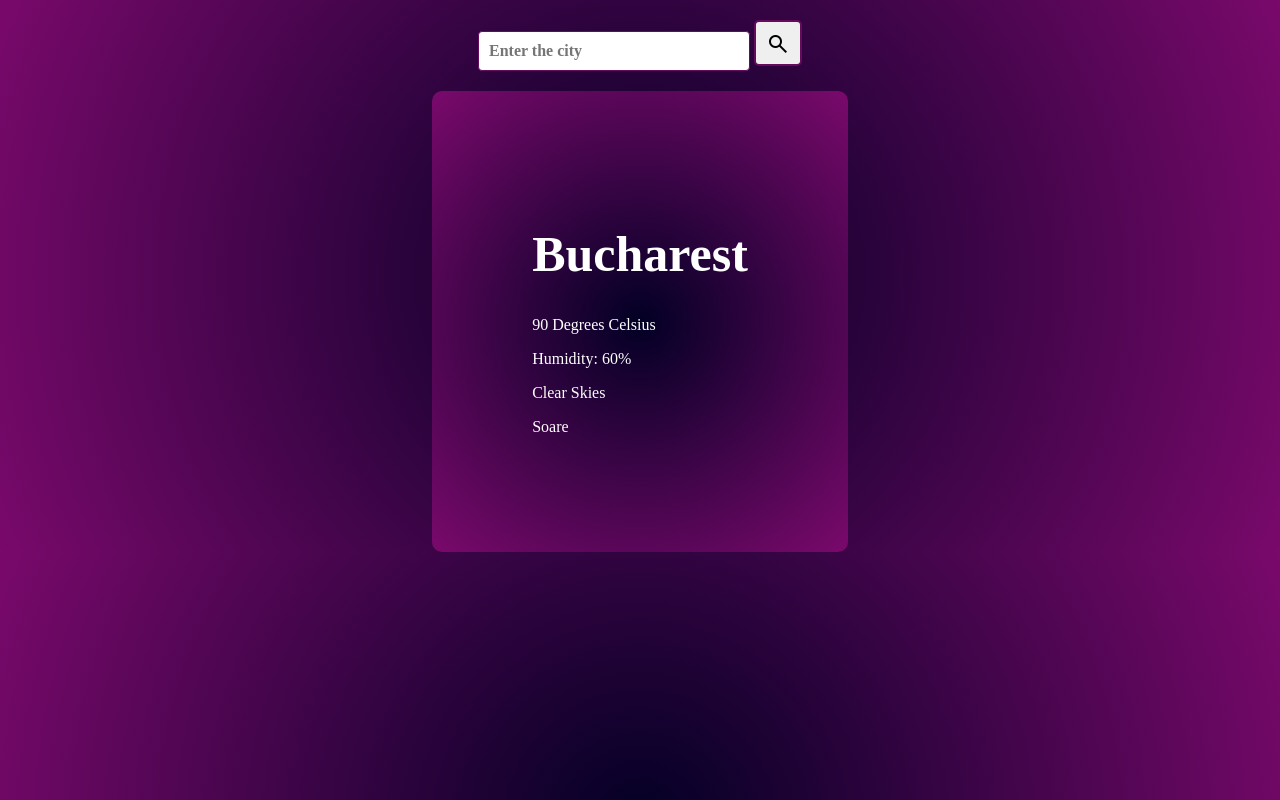
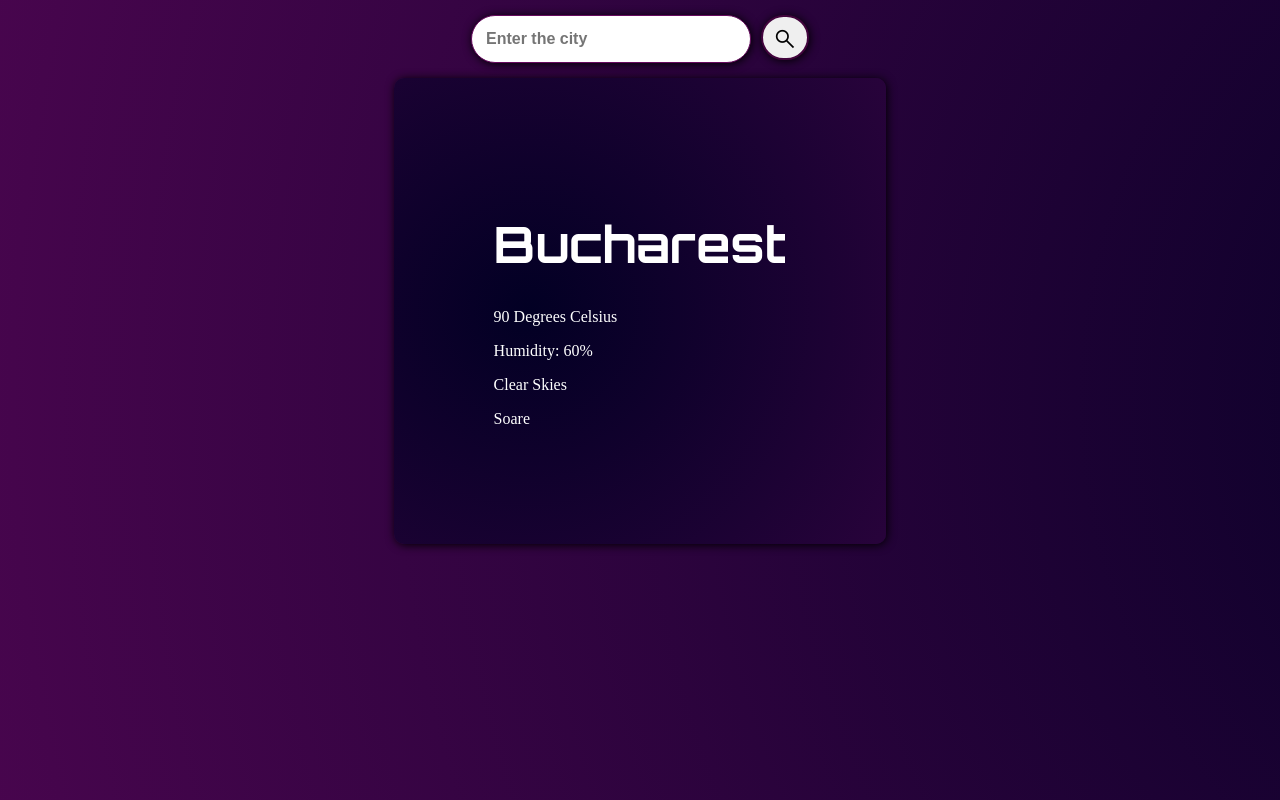
Before and after one commit to cristicemaivrei/weatherapp-progress, a plain HTML site: page index.html in a window 1280 px wide. Drawn offline with nearby package versions, Linux system fonts and the light colour scheme; a web font is replaced by a local one.

Commit message:
Update style.css

```diff
--- a/style.css
+++ b/style.css
@@ -7,39 +7,47 @@ background: radial-gradient(circle, rgba(2,0,36,1) 0%, rgba(121,9,107,1) 100%, r
     display: flex;
     flex-direction: column;
     align-items: center;
+    background-size: 400% 400%;
+	animation: gradient 60s ease infinite;
+	height: 100vh;
 }
 
 .weatherForm {
-    margin: 20px;
+    margin: 15px;
+    display: flex;
+    gap: 10px;
 }
 
 .cityInput {
-    padding: 10px;
+    padding: 14px;
     width: 250px;
     font-size: 16px;
     font-weight: bold;
     border: 1px solid rgb(102, 10, 94);
-    border-radius: 4px;
-    font-family: "Linden Hill", serif;
+    border-radius: 40px;
+    font-family: "Geo", sans-serif;
     outline: none;
+    box-shadow: 1px 1px 10px black;
 
 }
 
+
 .weatherForm button {
     padding: 10px;
-    height: 46px;
-    border-radius: 5px;
-    border-color: rgb(102, 10, 94);
+    height: 45px;
+    border-radius: 50px;
+    border-color: rgb(66, 4, 61);
     font-weight: bold;
     border-style: solid;
-    font-family: "Linden Hill", serif;
+    font-family: "Geo", sans-serif;
     cursor: pointer;
     transition: 0.4s;
+    box-shadow: 1px 1px 10px black;
 
 }
 
 .weatherForm button:hover {
-    background-color: rgb(140, 0, 255);
+    background-color: rgb(114, 13, 80);
     color: white;
 }
 
@@ -49,10 +57,14 @@ background: radial-gradient(circle, rgba(2,0,36,1) 0%, rgba(121,9,107,1) 100%, r
     padding: 100px;
     border-radius: 10px;
     color: white;
+    box-shadow: 1px 1px 10px black;
+    background-size: 400% 400%;
+    animation: gradient 30s ease infinite;
 }
 
 .cityDisplay {
     font-size: 50px;
+    font-family: "Orbitron", sans-serif;
 }
 
 .errorDisplay {
@@ -60,3 +72,23 @@ background: radial-gradient(circle, rgba(2,0,36,1) 0%, rgba(121,9,107,1) 100%, r
     font-weight: bold;
     color: black;
 }
+
+.material-symbols-outlined {
+  font-variation-settings:
+  'FILL' 10,
+  'wght' 500,
+  'GRAD' 3,
+  'opsz' 50
+}
+
+@keyframes gradient {
+	0% {
+		background-position: 0% 50%;
+	}
+	50% {
+		background-position: 100% 50%;
+	}
+	100% {
+		background-position: 0% 50%;
+	}
+}
```
